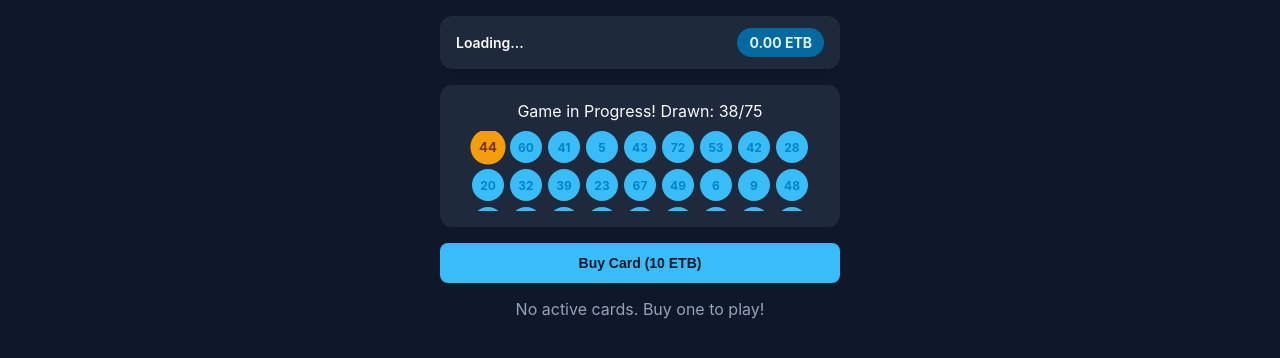
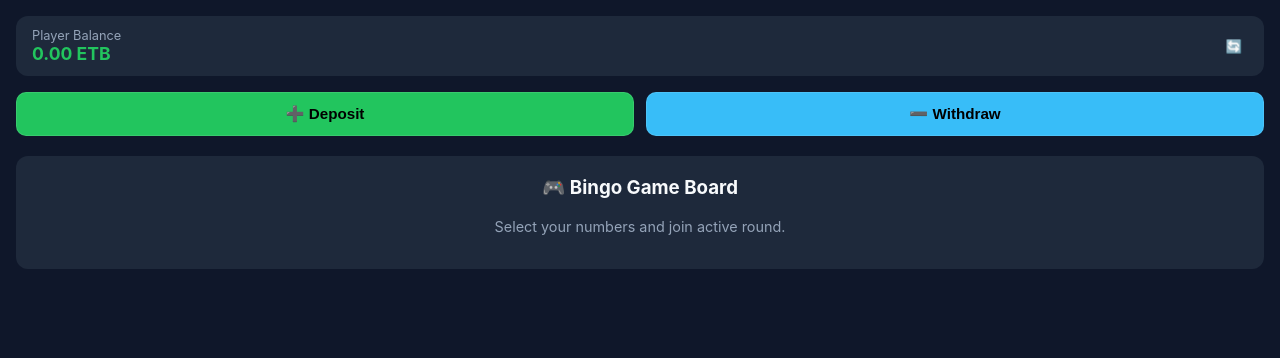
Before and after one commit to mam423027-prog/bingo-bot, a FastAPI app: page / in a window 1280 px wide. Shown: the top 358 px of the page. Run offline with FastAPI, Linux system fonts and the light colour scheme; data comes from the database, SQL or seed files in the repository; parts of the project's set-up code (start-up, migrations or seed data) failed here and were passed over; some libraries are stand-ins or nearby versions.

Commit message:
Add player deposit and withdrawal modals

```diff
--- a/templates/index.html
+++ b/templates/index.html
@@ -3,320 +3,212 @@
 <head>
     <meta charset="UTF-8">
     <meta name="viewport" content="width=device-width, initial-scale=1.0">
-    <title>Bingo Mini App</title>
+    <title>Hagere Bingo</title>
     <script src="https://telegram.org/js/telegram-web-app.js"></script>
     <style>
         :root {
-            --bg-color: #0f172a;
+            --bg-dark: #0f172a;
             --card-bg: #1e293b;
-            --accent-color: #38bdf8;
-            --success-color: #22c55e;
-            --text-color: #f8fafc;
-            --muted-text: #94a3b8;
+            --accent-blue: #38bdf8;
+            --success-green: #22c55e;
+            --text-light: #f8fafc;
+            --text-dim: #94a3b8;
         }
 
         body {
-            font-family: -apple-system, BlinkMacSystemFont, "Segoe UI", Roboto, Helvetica, Arial, sans-serif;
-            background-color: var(--bg-color);
-            color: var(--text-color);
+            font-family: -apple-system, BlinkMacSystemFont, "Segoe UI", Roboto, sans-serif;
+            background-color: var(--bg-dark);
+            color: var(--text-light);
             margin: 0;
             padding: 16px;
-            display: flex;
-            flex-direction: column;
-            align-items: center;
         }
 
         .header {
-            width: 100%;
-            max-width: 400px;
             display: flex;
             justify-content: space-between;
             align-items: center;
             background: var(--card-bg);
             padding: 12px 16px;
             border-radius: 12px;
-            box-shadow: 0 4px 6px -1px rgba(0, 0, 0, 0.1);
             margin-bottom: 16px;
+        }
+
+        .balance-box {
+            font-size: 1.1rem;
+            font-weight: bold;
+            color: var(--success-green);
+        }
+
+        .action-grid {
+            display: grid;
+            grid-template-columns: 1fr 1fr;
+            gap: 12px;
+            margin-bottom: 20px;
+        }
+
+        .btn-action {
+            background: var(--card-bg);
+            border: 1px solid rgba(255, 255, 255, 0.1);
+            color: #fff;
+            padding: 12px;
+            border-radius: 10px;
+            font-weight: bold;
+            font-size: 0.95rem;
+            cursor: pointer;
+            display: flex;
+            align-items: center;
+            justify-content: center;
+            gap: 8px;
+        }
+
+        .btn-deposit { background: var(--success-green); color: #000; }
+        .btn-withdraw { background: var(--accent-blue); color: #000; }
+
+        /* Modal styling */
+        .modal {
+            display: none;
+            position: fixed;
+            top: 0; left: 0; width: 100%; height: 100%;
+            background: rgba(0,0,0,0.8);
+            justify-content: center;
+            align-items: center;
+            z-index: 100;
+        }
+
+        .modal-content {
+            background: var(--card-bg);
+            padding: 20px;
+            border-radius: 14px;
+            width: 85%;
+            max-width: 360px;
+        }
+
+        .modal-title {
+            font-size: 1.2rem;
+            font-weight: bold;
+            margin-bottom: 12px;
+        }
+
+        input, select {
+            width: 100%;
+            padding: 10px;
+            margin-bottom: 12px;
+            border-radius: 8px;
+            border: 1px solid rgba(255,255,255,0.1);
+            background: #0f172a;
+            color: #fff;
             box-sizing: border-box;
         }
 
-        .user-info {
-            font-weight: 600;
-            font-size: 14px;
+        .btn-submit {
+            width: 100%;
+            padding: 10px;
+            border-radius: 8px;
+            border: none;
+            font-weight: bold;
+            background: var(--accent-blue);
+            color: #000;
+            cursor: pointer;
         }
 
-        .balance-badge {
-            background: #0369a1;
-            color: #e0f2fe;
-            padding: 6px 12px;
-            border-radius: 20px;
-            font-weight: bold;
-            font-size: 14px;
-        }
-
-        .status-box {
+        .btn-close {
+            background: transparent;
+            color: var(--text-dim);
+            border: none;
             width: 100%;
-            max-width: 400px;
-            background: var(--card-bg);
-            padding: 16px;
-            border-radius: 12px;
-            text-align: center;
-            margin-bottom: 16px;
-            box-sizing: border-box;
-        }
-
-        .drawn-container {
-            display: flex;
-            flex-wrap: wrap;
-            gap: 6px;
-            justify-content: center;
-            margin-top: 10px;
-            max-height: 80px;
-            overflow-y: auto;
-        }
-
-        .drawn-ball {
-            width: 32px;
-            height: 32px;
-            border-radius: 50%;
-            background: var(--accent-color);
-            color: #0284c7;
-            font-weight: bold;
-            display: flex;
-            align-items: center;
-            justify-content: center;
-            font-size: 12px;
-        }
-
-        .latest-ball {
-            background: #f59e0b !important;
-            color: #78350f !important;
-            transform: scale(1.1);
-        }
-
-        .controls {
-            width: 100%;
-            max-width: 400px;
-            display: flex;
-            gap: 10px;
-            margin-bottom: 16px;
-        }
-
-        .btn {
-            flex: 1;
-            background: var(--accent-color);
-            color: #0f172a;
-            border: none;
-            padding: 12px;
-            border-radius: 8px;
-            font-weight: bold;
+            margin-top: 8px;
             cursor: pointer;
-            font-size: 14px;
-        }
-
-        .btn:disabled {
-            opacity: 0.5;
-            cursor: not-allowed;
-        }
-
-        .tickets-container {
-            width: 100%;
-            max-width: 400px;
-            display: flex;
-            flex-direction: column;
-            gap: 16px;
-        }
-
-        .bingo-card {
-            background: var(--card-bg);
-            padding: 12px;
-            border-radius: 12px;
-        }
-
-        .bingo-header {
-            display: flex;
-            justify-content: space-between;
-            margin-bottom: 8px;
-            font-size: 12px;
-            color: var(--muted-text);
-        }
-
-        .grid {
-            display: grid;
-            grid-template-columns: repeat(5, 1fr);
-            gap: 6px;
-        }
-
-        .cell {
-            aspect-ratio: 1;
-            background: #334155;
-            border-radius: 6px;
-            display: flex;
-            align-items: center;
-            justify-content: center;
-            font-weight: bold;
-            font-size: 14px;
-        }
-
-        .cell.matched {
-            background: var(--success-color);
-            color: #052e16;
-        }
-
-        .cell.free {
-            background: #64748b;
-            font-size: 10px;
-        }
-
-        .claim-btn {
-            width: 100%;
-            margin-top: 10px;
-            background: var(--success-color);
-            color: #052e16;
         }
     </style>
 </head>
 <body>
 
     <div class="header">
-        <div class="user-info" id="username-display">Loading...</div>
-        <div class="balance-badge" id="balance-display">0.00 ETB</div>
+        <div>
+            <div style="font-size: 0.8rem; color: var(--text-dim);">Player Balance</div>
+            <div class="balance-box" id="user-balance">0.00 ETB</div>
+        </div>
+        <button style="background:none; border:none; color:var(--text-dim);" onclick="fetchBalance()">🔄</button>
     </div>
 
-    <div class="status-box">
-        <div id="game-status">Connecting...</div>
-        <div class="drawn-container" id="drawn-balls"></div>
+    <!-- Deposit & Withdraw Quick Buttons -->
+    <div class="action-grid">
+        <button class="btn-action btn-deposit" onclick="openModal('deposit-modal')">➕ Deposit</button>
+        <button class="btn-action btn-withdraw" onclick="openModal('withdraw-modal')">➖ Withdraw</button>
     </div>
 
-    <div class="controls">
-        <button class="btn" id="buy-btn" onclick="buyTicket()">Buy Card (10 ETB)</button>
+    <!-- Main Game Section Placeholder -->
+    <div style="background: var(--card-bg); padding: 20px; border-radius: 12px; text-align: center;">
+        <h3 style="margin-top:0;">🎮 Bingo Game Board</h3>
+        <p style="color: var(--text-dim); font-size:0.9rem;">Select your numbers and join active round.</p>
     </div>
 
-    <div class="tickets-container" id="tickets-list"></div>
+    <!-- Deposit Modal -->
+    <div id="deposit-modal" class="modal">
+        <div class="modal-content">
+            <div class="modal-title">📥 Deposit Funds</div>
+            <p style="font-size: 0.8rem; color: var(--text-dim); margin-bottom: 12px;">
+                Send ETB via Telebirr or CBE, then enter your transaction reference number below:
+            </p>
+            <select id="deposit-method">
+                <option value="telebirr">Telebirr</option>
+                <option value="cbe">CBE Birr / CBE Bank</option>
+            </select>
+            <input type="number" id="deposit-amount" placeholder="Amount (ETB)">
+            <input type="text" id="deposit-ref" placeholder="Transaction Ref (e.g. PIT123456)">
+            <button class="btn-submit" onclick="submitDeposit()">Submit Deposit</button>
+            <button class="btn-close" onclick="closeModal('deposit-modal')">Cancel</button>
+        </div>
+    </div>
+
+    <!-- Withdraw Modal -->
+    <div id="withdraw-modal" class="modal">
+        <div class="modal-content">
+            <div class="modal-title">📤 Request Cashout</div>
+            <select id="withdraw-method">
+                <option value="telebirr">Telebirr Account</option>
+                <option value="cbe">CBE Account</option>
+            </select>
+            <input type="text" id="withdraw-acc" placeholder="Account / Phone Number">
+            <input type="number" id="withdraw-amount" placeholder="Amount (ETB)">
+            <button class="btn-submit" onclick="submitWithdraw()">Submit Request</button>
+            <button class="btn-close" onclick="closeModal('withdraw-modal')">Cancel</button>
+        </div>
+    </div>
 
     <script>
-        const tg = window.Telegram.WebApp;
-        tg.expand();
+        const tg = window.Telegram?.WebApp;
+        if(tg) tg.expand();
 
-        const user = tg.initDataUnsafe?.user || { id: 349952871, username: "Nasre8" };
-        let drawnNumbers = new Set();
-        let myTickets = [];
+        function openModal(id) { document.getElementById(id).style.display = 'flex'; }
+        function closeModal(id) { document.getElementById(id).style.display = 'none'; }
 
-        async function fetchUser() {
-            try {
-                const res = await fetch(`/api/user/${user.id}?username=${user.username || ''}`);
-                const data = await res.json();
-                document.getElementById('username-display').innerText = `@${data.username}`;
-                document.getElementById('balance-display').innerText = `${data.balance.toFixed(2)} ETB`;
-            } catch (e) {
-                console.error("Failed to fetch user data", e);
-            }
-        }
+        async function submitDeposit() {
+            const amount = document.getElementById('deposit-amount').value;
+            const ref = document.getElementById('deposit-ref').value;
+            const method = document.getElementById('deposit-method').value;
 
-        async function fetchGameStatus() {
-            try {
-                const res = await fetch('/api/game/current');
-                const data = await res.json();
-
-                const statusEl = document.getElementById('game-status');
-                const ballsEl = document.getElementById('drawn-balls');
-
-                if (data.status === 'waiting') {
-                    statusEl.innerText = `Next round starts in: ${data.time_left}s`;
-                } else if (data.status === 'active') {
-                    statusEl.innerText = `Game in Progress! Drawn: ${data.drawn_numbers.length}/75`;
-                } else {
-                    statusEl.innerText = `Waiting for next game...`;
-                }
-
-                drawnNumbers = new Set(data.drawn_numbers || []);
-
-                ballsEl.innerHTML = (data.drawn_numbers || []).map((num, idx, arr) => `
-                    <div class="drawn-ball ${idx === arr.length - 1 ? 'latest-ball' : ''}">${num}</div>
-                `).reverse().join('');
-
-                renderTickets();
-            } catch (e) {
-                console.error("Error fetching game status", e);
-            }
-        }
-
-        async function buyTicket() {
-            const btn = document.getElementById('buy-btn');
-            btn.disabled = true;
-            try {
-                const res = await fetch('/api/ticket/buy', {
-                    method: 'POST',
-                    headers: { 'Content-Type': 'application/json' },
-                    body: JSON.stringify({ user_id: user.id, username: user.username, quantity: 1 })
-                });
-                const data = await res.json();
-                if (data.error) {
-                    alert(data.error);
-                } else {
-                    myTickets.push(...data.tickets);
-                    fetchUser();
-                    renderTickets();
-                }
-            } catch (e) {
-                alert("Failed to purchase card.");
-            } finally {
-                btn.disabled = false;
-            }
-        }
-
-        async function claimBingo(ticketId) {
-            try {
-                const res = await fetch('/api/ticket/claim', {
-                    method: 'POST',
-                    headers: { 'Content-Type': 'application/json' },
-                    body: JSON.stringify({ user_id: user.id, ticket_id: ticketId })
-                });
-                const data = await res.json();
-                if (data.won) {
-                    alert(`🎉 BINGO! You won ${data.prize} ETB!`);
-                    fetchUser();
-                } else {
-                    alert(`❌ ${data.reason}`);
-                }
-            } catch (e) {
-                alert("Error claiming Bingo.");
-            }
-        }
-
-        function renderTickets() {
-            const container = document.getElementById('tickets-list');
-            if (myTickets.length === 0) {
-                container.innerHTML = `<div style="text-align: center; color: var(--muted-text);">No active cards. Buy one to play!</div>`;
+            if(!amount || !ref) {
+                alert('Please enter amount and reference code.');
                 return;
             }
 
-            container.innerHTML = myTickets.map(t => {
-                const matrixHtml = t.matrix.map((row, r) =>
-                    row.map((val, c) => {
-                        if (r === 2 && c === 2) {
-                            return `<div class="cell free">FREE</div>`;
-                        }
-                        const isMatched = drawnNumbers.has(val);
-                        return `<div class="cell ${isMatched ? 'matched' : ''}">${val}</div>`;
-                    }).join('')
-                ).join('');
-
-                return `
-                    <div class="bingo-card">
-                        <div class="bingo-header">
-                            <span>Ticket #${t.ticket_id}</span>
-                        </div>
-                        <div class="grid">${matrixHtml}</div>
-                        <button class="btn claim-btn" onclick="claimBingo(${t.ticket_id})">BINGO!</button>
-                    </div>
-                `;
-            }).join('');
+            alert(`Deposit request submitted! Admin will verify transaction reference: ${ref}`);
+            closeModal('deposit-modal');
         }
 
-        fetchUser();
-        fetchGameStatus();
-        setInterval(fetchGameStatus, 2000);
+        async function submitWithdraw() {
+            const amount = document.getElementById('withdraw-amount').value;
+            const acc = document.getElementById('withdraw-acc').value;
+
+            if(!amount || !acc) {
+                alert('Please enter account number and amount.');
+                return;
+            }
+
+            alert(`Cashout request for ${amount} ETB to ${acc} submitted successfully!`);
+            closeModal('withdraw-modal');
+        }
     </script>
 </body>
 </html>
```
